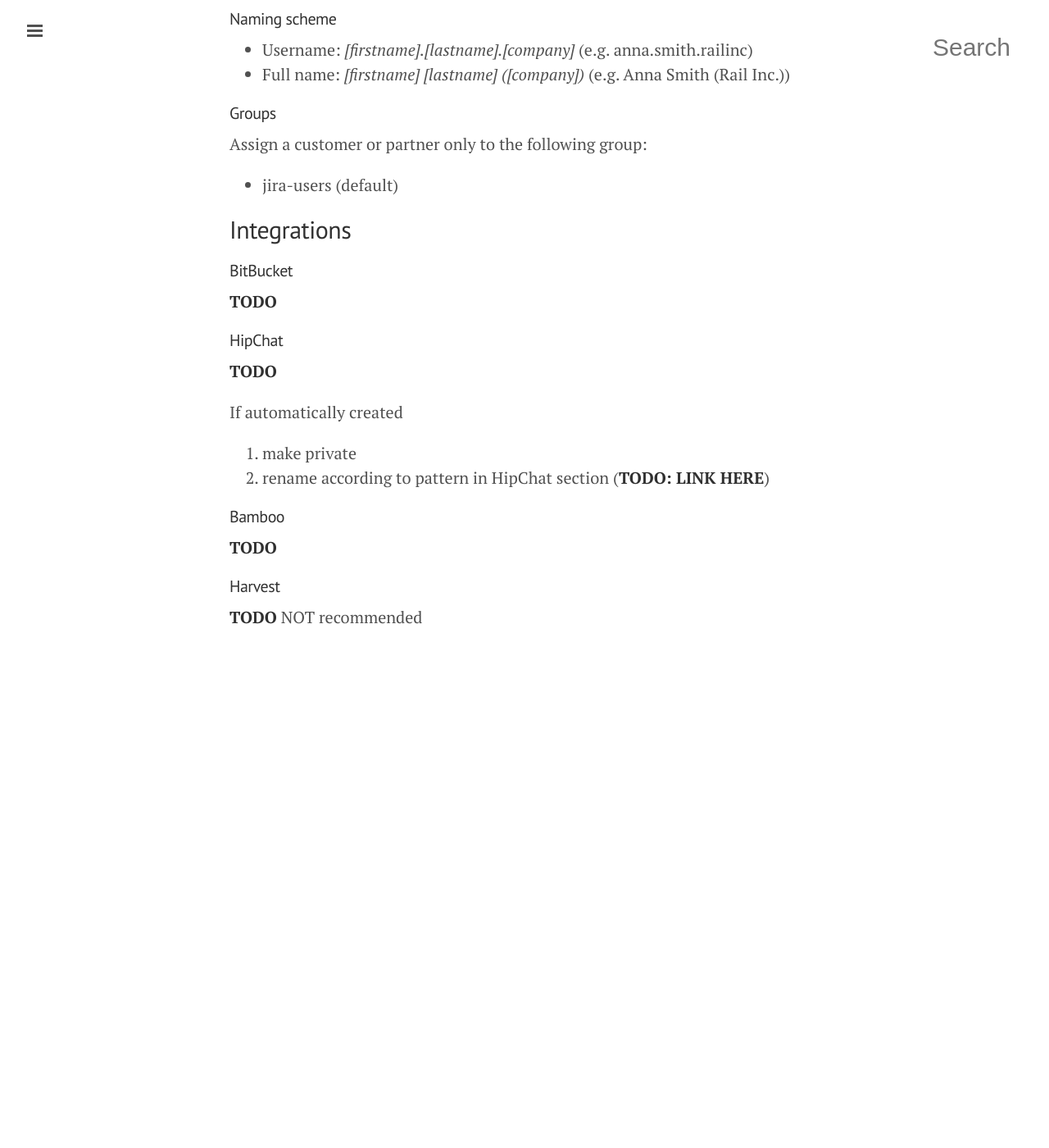
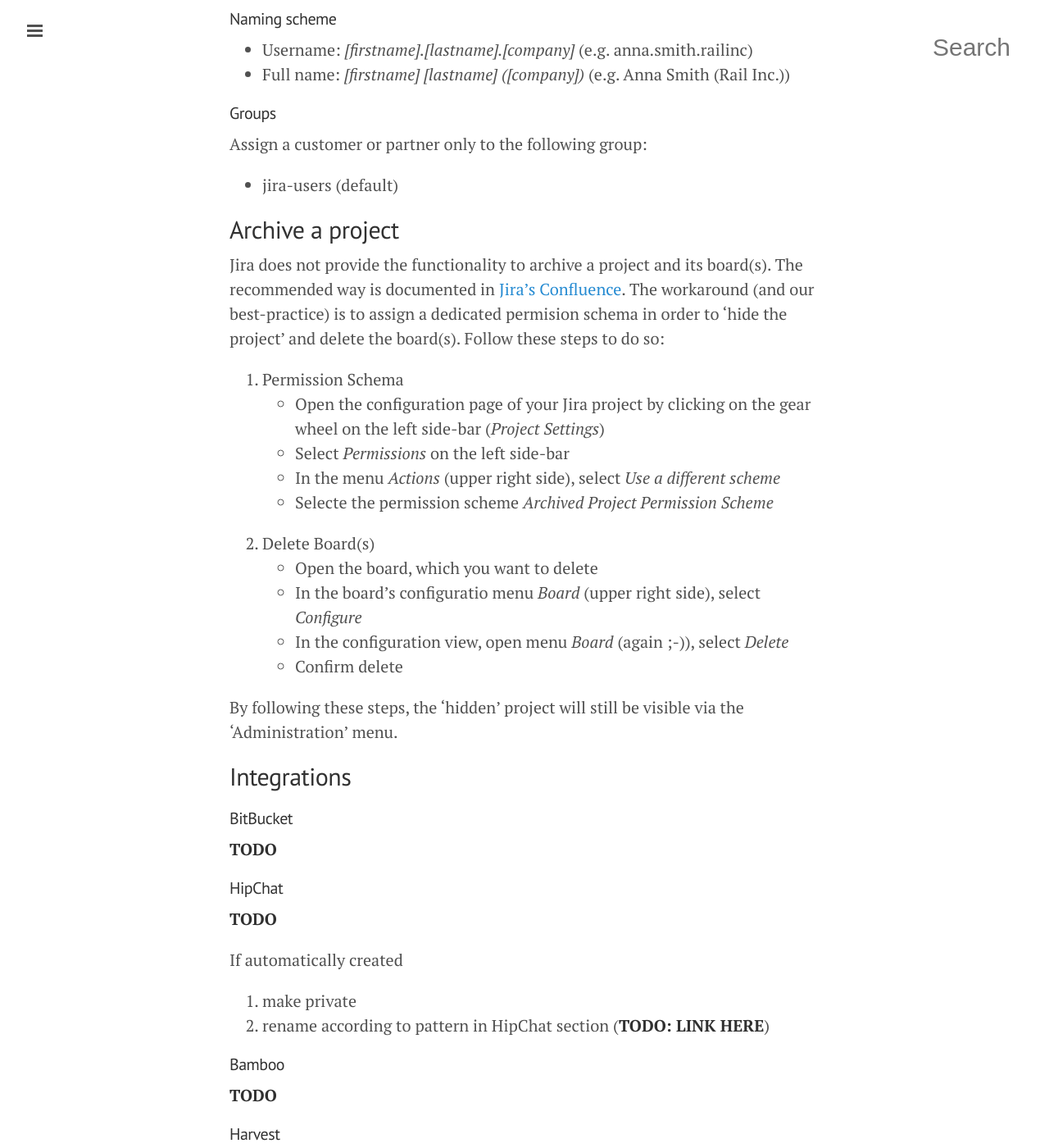
Before and after one commit to tormi/WunderWay, a Jekyll site: the page built from delivering-projects/tools-jira-configuration.md, in a window 1280 px wide and 1400 px high, scrolled down 5889 px. Shown: the whole window at 82% size. Built offline with Jekyll 4.4.1, drawn with Linux system fonts in a browser that asks for light colours; nearby versions of some CDN libraries; before the commit the page ends 6737 px from its top, so only the background shows below that.

Commit message:
Added instructions to archive/hide a project

```diff
--- a/delivering-projects/tools-jira-configuration.md
+++ b/delivering-projects/tools-jira-configuration.md
@@ -164,6 +164,22 @@
 
 * jira-users (default)
 
+## Archive a project
+Jira does not provide the functionality to archive a project and its board(s). The recommended way is documented in [Jira's Confluence](https://confluence.atlassian.com/adminjiraserver071/archiving-a-project-802592917.html).
+The workaround (and our best-practice) is to assign a dedicated permision schema in order to 'hide the project' and delete the board(s). Follow these steps to do so:
+1. Permission Schema
+  * Open the configuration page of your Jira project by clicking on the gear wheel on the left side-bar (*Project Settings*)
+  * Select *Permissions* on the left side-bar
+  * In the menu *Actions* (upper right side), select *Use a different scheme*
+  * Selecte the permission scheme *Archived Project Permission Scheme*
+2. Delete Board(s)
+  * Open the board, which you want to delete
+  * In the board's configuratio menu *Board* (upper right side), select *Configure*
+  * In the configuration view, open menu *Board* (again ;-)), select *Delete*
+  * Confirm delete
+
+By following these steps, the 'hidden' project will still be visible via the 'Administration' menu.
+
 ## Integrations
 
 #### BitBucket
```
